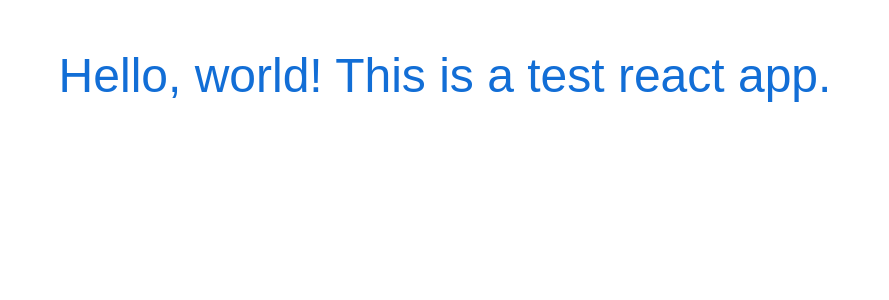
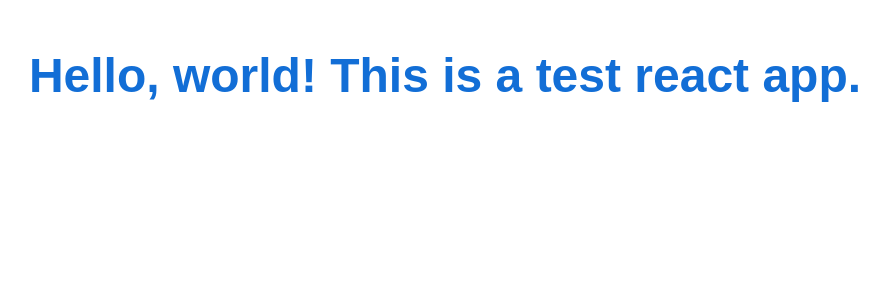
Before and after one commit to stanleySimeon/maths-magician, a React (Create React App) app: page / in a window 1280 px wide. Shown: the top 300 px of the page, without its empty margins (195-1084 px from the left). Built offline with nearby package versions, Linux system fonts and the light colour scheme.

Commit message:
Test css change

```diff
--- a/public/index.html
+++ b/public/index.html
@@ -4,7 +4,7 @@
 <head>
   <meta charset="utf-8" />
   <meta name="viewport" content="width=device-width, initial-scale=1" />
-  <meta name="theme-color" content="#000000" />
+  <meta name="theme-color" content="#00051B" />
   <title>Math Magician</title>
 </head>
 
--- a/src/App.css
+++ b/src/App.css
@@ -2,5 +2,6 @@
   text-align: center;
   font-family: 'Poppins', sans-serif;
   font-size: 3rem;
+  font-weight: bold;
   color: rgb(18, 110, 214);
 }
```
